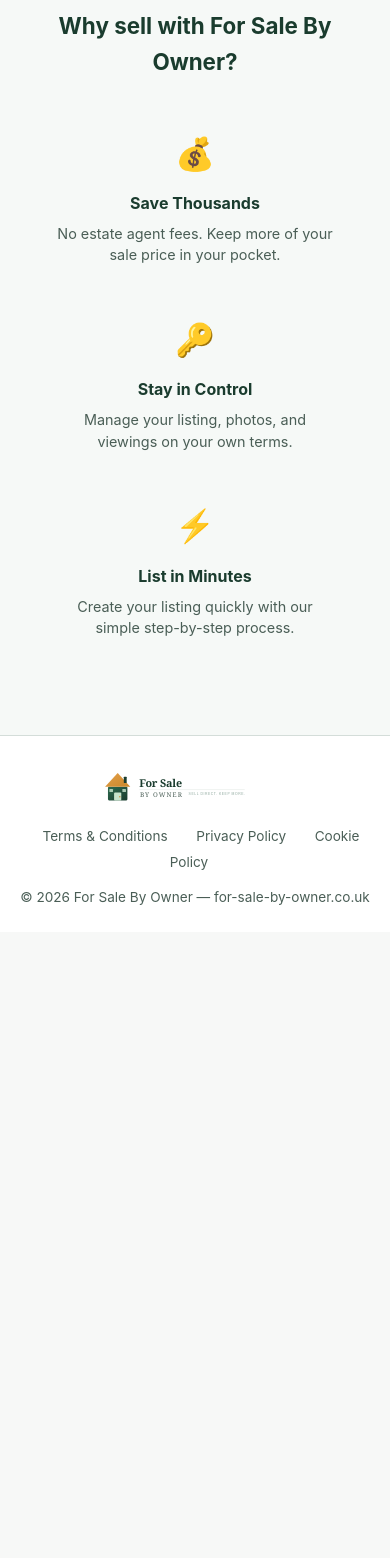
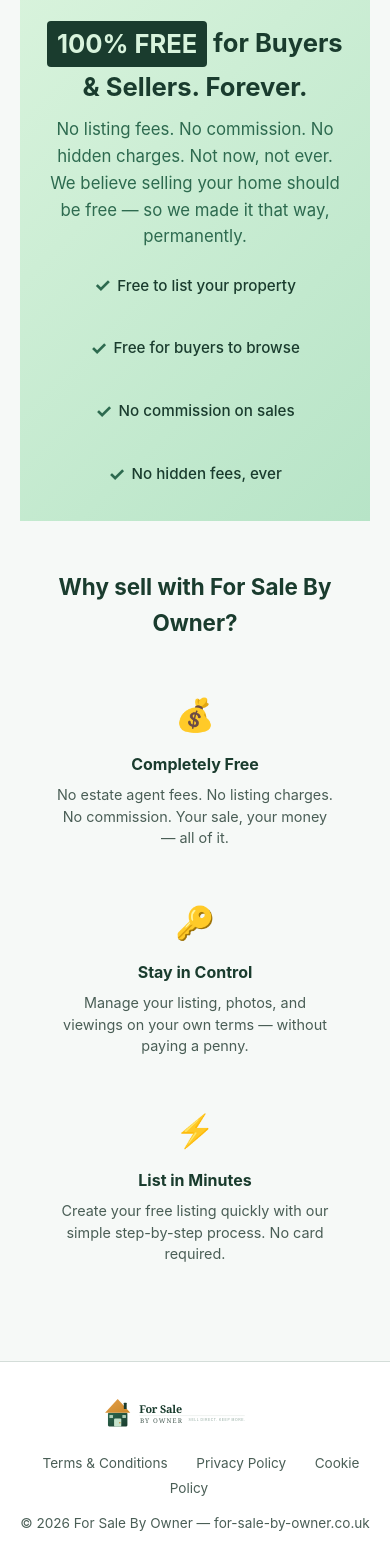
Before and after one commit to Comm4nd0/For-Sale-By-Owner, a Django app: page / in a window 390 px wide. Shown: the part 1148-2706 px from the top of the page. Before the commit the page ends 2053 px from the top, so only its background shows below. Run offline with Django 5.2, Linux system fonts and the light colour scheme.

Commit message:
Add free-forever messaging and fix dashboard mobile layout
Emphasise that the platform is 100% free for buyers and sellers
forever across web homepage, Flutter home screen, services page,
property listing page, and service provider registration. Add
prominent free-banner section with green gradient and checkpoints.
Fix dashboard responsive issues on mobile with proper tab nav,
stat card, enquiry/viewing item and button sizing.

Co-Authored-By: Claude Opus 4.6 <noreply@anthropic.com>

```diff
--- a/templates/home.html
+++ b/templates/home.html
@@ -87,6 +87,26 @@
     }
     .search-btn:hover { background: #40916C; }
 
+    .free-banner {
+        background: linear-gradient(135deg, #D8F3DC 0%, #B7E4C7 100%);
+        padding: 2rem 0;
+        text-align: center;
+    }
+    .free-banner .container { max-width: 800px; }
+    .free-banner h3 { color: #1A3C2E; font-size: 1.6rem; margin-bottom: 0.5rem; }
+    .free-banner p { color: #2D6A4F; font-size: 1.05rem; line-height: 1.6; margin-bottom: 0; }
+    .free-banner .free-highlight {
+        display: inline-block;
+        background: #1A3C2E;
+        color: #D8F3DC;
+        padding: 0.15rem 0.6rem;
+        border-radius: 4px;
+        font-weight: 700;
+    }
+    .free-points { display: flex; justify-content: center; gap: 2rem; margin-top: 1.25rem; flex-wrap: wrap; }
+    .free-point { display: flex; align-items: center; gap: 0.4rem; font-size: 0.95rem; color: #1A3C2E; font-weight: 500; }
+    .free-point .tick { color: #2D6A4F; font-size: 1.2rem; font-weight: 700; }
+
     .features {
         padding: 3rem 0 1rem;
         text-align: center;
@@ -148,7 +168,7 @@
             </svg>
         </div>
         <h2>Find Your Perfect Property</h2>
-        <p>Search properties listed directly by owners &mdash; no agent fees</p>
+        <p>Search properties listed directly by owners &mdash; <strong>100% free for buyers and sellers. Always.</strong></p>
 
         <div class="search-card">
             <form id="search-form">
@@ -261,24 +281,38 @@
     </div>
 </div>
 
+<div class="free-banner">
+    <div class="container">
+        <h3><span class="free-highlight">100% FREE</span> for Buyers &amp; Sellers. Forever.</h3>
+        <p>No listing fees. No commission. No hidden charges. Not now, not ever.<br>
+        We believe selling your home should be free &mdash; so we made it that way, permanently.</p>
+        <div class="free-points">
+            <span class="free-point"><span class="tick">&#10003;</span> Free to list your property</span>
+            <span class="free-point"><span class="tick">&#10003;</span> Free for buyers to browse</span>
+            <span class="free-point"><span class="tick">&#10003;</span> No commission on sales</span>
+            <span class="free-point"><span class="tick">&#10003;</span> No hidden fees, ever</span>
+        </div>
+    </div>
+</div>
+
 <div class="features">
     <div class="container">
         <h3>Why sell with For Sale By Owner?</h3>
         <div class="features-grid">
             <div class="feature-item">
                 <div class="feature-icon">&#128176;</div>
-                <h4>Save Thousands</h4>
-                <p>No estate agent fees. Keep more of your sale price in your pocket.</p>
+                <h4>Completely Free</h4>
+                <p>No estate agent fees. No listing charges. No commission. Your sale, your money &mdash; all of it.</p>
             </div>
             <div class="feature-item">
                 <div class="feature-icon">&#128273;</div>
                 <h4>Stay in Control</h4>
-                <p>Manage your listing, photos, and viewings on your own terms.</p>
+                <p>Manage your listing, photos, and viewings on your own terms &mdash; without paying a penny.</p>
             </div>
             <div class="feature-item">
                 <div class="feature-icon">&#9889;</div>
                 <h4>List in Minutes</h4>
-                <p>Create your listing quickly with our simple step-by-step process.</p>
+                <p>Create your free listing quickly with our simple step-by-step process. No card required.</p>
             </div>
         </div>
     </div>
--- a/templates/property_create.html
+++ b/templates/property_create.html
@@ -166,7 +166,8 @@
 {% endblock %}
 
 {% block content %}
-<h2 class="page-title">List Your Property</h2>
+<h2 class="page-title">List Your Property &mdash; 100% Free</h2>
+<p style="color:#4A5E56; margin-top:-0.5rem; margin-bottom:1.5rem;">No fees, no commission, no hidden charges. Free forever.</p>
 <div id="error" class="alert alert-error" style="display:none;"></div>
 
 <div class="property-form">
--- a/templates/service_provider_register.html
+++ b/templates/service_provider_register.html
@@ -40,8 +40,8 @@
 
 {% block content %}
 <div class="register-header">
-    <h1 id="page-title">Register Your Service</h1>
-    <p id="page-subtitle">Advertise your business to property buyers and sellers in your area.</p>
+    <h1 id="page-title">Register Your Service &mdash; It's Free</h1>
+    <p id="page-subtitle">Advertise your business to property buyers and sellers in your area. <strong>Completely free, forever &mdash; no charges, no commission.</strong></p>
 </div>
 
 <div id="form-alert" class="alert" style="display:none;"></div>
--- a/templates/services.html
+++ b/templates/services.html
@@ -97,8 +97,8 @@
 
 <div class="cta-banner">
     <h3>Are you a local service provider?</h3>
-    <p>Advertise your services to property buyers and sellers in your area.</p>
-    <a href="/services/register/" class="btn btn-primary">Register Your Business</a>
+    <p>Advertise your services to property buyers and sellers in your area &mdash; <strong>completely free, forever.</strong></p>
+    <a href="/services/register/" class="btn btn-primary">Register Your Business &mdash; It's Free</a>
 </div>
 {% endblock %}
 
```
Also changed, not shown: templates/dashboard.html (+36 -1 lines), 1 other file.
